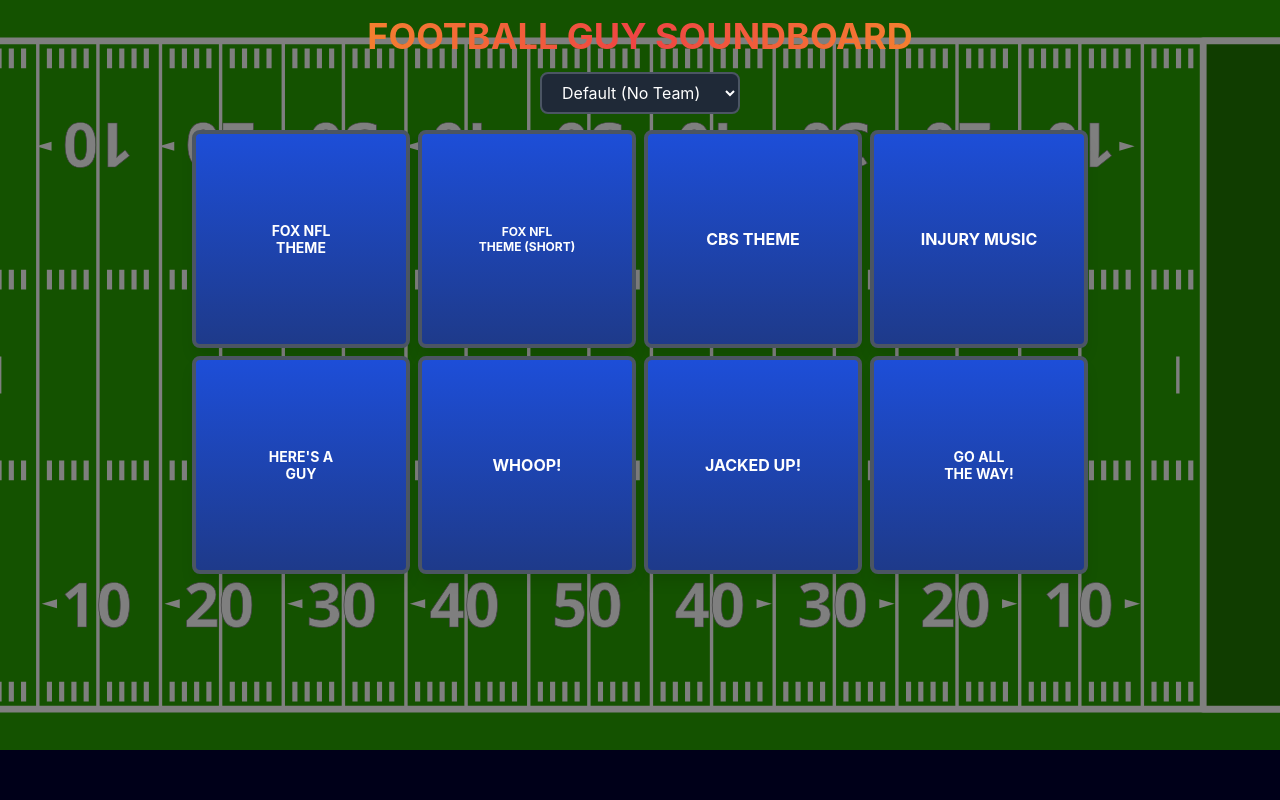
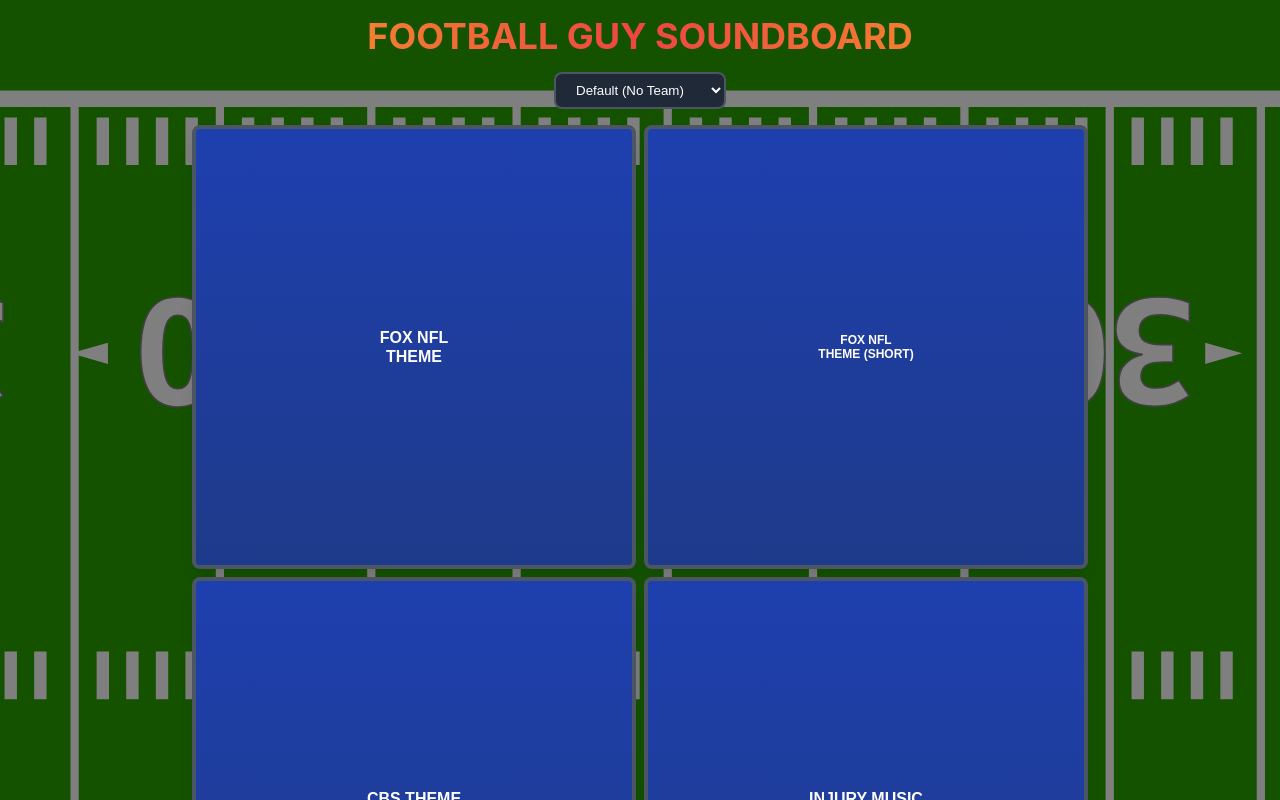
Before and after one commit to bobbyteenager89/soundboard, a Next.js app: page / in a window 1280 px wide. Shown: the top 800 px of the page. Built offline with nearby package versions, Linux system fonts and the light colour scheme.

Commit message:
Simplify styling with vanilla CSS and inline styles

```diff
--- a/src/app/globals.css
+++ b/src/app/globals.css
@@ -1,39 +1,33 @@
-@tailwind base;
-@tailwind components;
-@tailwind utilities;
-
-:root {
-  --foreground: #ffffff;
-  --background: #000033;
+* {
+  box-sizing: border-box;
+  margin: 0;
+  padding: 0;
 }
 
 body {
-  color: var(--foreground);
-  background: var(--background);
+  background-color: #000033;
+  color: white;
   font-family: -apple-system, BlinkMacSystemFont, "Segoe UI", Roboto, "Helvetica Neue", Arial, sans-serif;
-  margin: 0;
-  padding: 0;
   min-height: 100vh;
-  -webkit-font-smoothing: antialiased;
-  -moz-osx-font-smoothing: grayscale;
 }
 
 .sound-button {
+  width: 100%;
   aspect-ratio: 1;
-  padding: 0.375rem;
+  padding: 6px;
   color: white;
   font-weight: bold;
   border: 4px solid #4b5563;
-  border-radius: 0.5rem;
-  box-shadow: 0 10px 15px -3px rgb(0 0 0 / 0.1);
-  transition-property: all;
-  transition-timing-function: cubic-bezier(0.4, 0, 0.2, 1);
-  transition-duration: 150ms;
+  border-radius: 8px;
+  box-shadow: 0 10px 15px -3px rgba(0, 0, 0, 0.1);
+  transition: all 0.15s ease;
   display: flex;
   align-items: center;
   justify-content: center;
   position: relative;
   overflow: hidden;
+  background: linear-gradient(to bottom, #1e40af, #1e3a8a);
+  cursor: pointer;
 }
 
 .sound-button:hover {
@@ -50,12 +44,13 @@
 }
 
 .team-selector {
-  margin-top: 0.5rem;
-  padding: 0.5rem 1rem;
-  border-radius: 0.5rem;
+  margin-top: 8px;
+  padding: 8px 16px;
+  border-radius: 8px;
   background-color: #1f2937;
   color: white;
   border: 2px solid #4b5563;
+  cursor: pointer;
 }
 
 .team-selector:focus {
@@ -64,12 +59,13 @@
 }
 
 .title {
-  font-size: 2.25rem;
-  line-height: 2.5rem;
+  font-size: 36px;
+  line-height: 40px;
   font-weight: bold;
   background: linear-gradient(to right, #facc15, #ef4444, #facc15);
   -webkit-background-clip: text;
   background-clip: text;
   color: transparent;
-  padding: 0.5rem;
+  padding: 8px;
+  text-align: center;
 }
--- a/src/app/page.tsx
+++ b/src/app/page.tsx
@@ -29,23 +29,23 @@
 const TEAMS = {
   default: {
     name: "Default (No Team)",
-    primaryColor: "from-blue-700 to-blue-900",
+    primaryColor: { start: "#1e40af", end: "#1e3a8a" },
   },
   packers: {
     name: "Green Bay Packers",
-    primaryColor: "from-green-700 to-yellow-600",
+    primaryColor: { start: "#15803d", end: "#ca8a04" },
   },
   bears: {
     name: "Chicago Bears",
-    primaryColor: "from-blue-800 to-orange-600",
+    primaryColor: { start: "#1e40af", end: "#ea580c" },
   },
   bills: {
     name: "Buffalo Bills",
-    primaryColor: "from-blue-700 to-red-600",
+    primaryColor: { start: "#1e40af", end: "#dc2626" },
   },
   chiefs: {
     name: "Kansas City Chiefs",
-    primaryColor: "from-red-700 to-yellow-600",
+    primaryColor: { start: "#dc2626", end: "#ca8a04" },
   }
 };
 
@@ -126,22 +126,26 @@
   const sounds = [...teamSounds, ...otherSounds];
 
   return (
-    <div
-      className="min-h-screen bg-[#000033] p-2 relative"
-      style={{
+    <div style={{
+      minHeight: '100vh',
+      padding: '8px',
+      position: 'relative',
       backgroundImage: 'url(/images/AmFBfield.svg)',
       backgroundSize: 'cover',
       backgroundPosition: 'center',
       backgroundRepeat: 'no-repeat',
-      }}
-    >
-      {/* Overlay for better contrast */}
-      <div className="absolute inset-0 bg-black/50" />
+    }}>
+      {/* Overlay */}
+      <div style={{
+        position: 'absolute',
+        inset: 0,
+        backgroundColor: 'rgba(0, 0, 0, 0.5)',
+      }} />
 
       {/* Content */}
-      <div className="relative z-10">
+      <div style={{ position: 'relative', zIndex: 1 }}>
         {/* Header */}
-        <header className="mb-4 text-center">
+        <header style={{ marginBottom: '16px', textAlign: 'center' }}>
           <h1 className="title">
             FOOTBALL GUY SOUNDBOARD
           </h1>
@@ -161,7 +165,13 @@
         </header>
 
         {/* Soundboard Grid */}
-        <div className="grid grid-cols-2 md:grid-cols-3 lg:grid-cols-4 gap-2 max-w-4xl mx-auto">
+        <div style={{
+          display: 'grid',
+          gridTemplateColumns: 'repeat(2, 1fr)',
+          gap: '8px',
+          maxWidth: '896px',
+          margin: '0 auto',
+        }}>
           {sounds.map((sound) => (
             <SoundButton
               key={sound.file}
@@ -171,7 +181,9 @@
               onPlayStateChange={(isPlaying) => {
                 setPlayingSound(isPlaying ? sound.file : null);
               }}
-              className={sound.team ? `bg-gradient-to-b ${currentTeam.primaryColor}` : undefined}
+              style={sound.team ? {
+                background: `linear-gradient(to bottom, ${currentTeam.primaryColor.start}, ${currentTeam.primaryColor.end})`
+              } : undefined}
             />
           ))}
         </div>
@@ -180,19 +192,19 @@
   );
 }
 
-// Sound Button Component
+// Update SoundButton component
 function SoundButton({
   file,
   label,
   isCurrentlyPlaying,
   onPlayStateChange,
-  className = "bg-gradient-to-b from-blue-700 to-blue-900 hover:from-blue-600 hover:to-blue-800 active:from-blue-800 active:to-blue-950"
+  style
 }: {
   file: string;
   label: string;
   isCurrentlyPlaying: boolean;
   onPlayStateChange: (isPlaying: boolean) => void;
-  className?: string;
+  style?: React.CSSProperties;
 }) {
   const audioRef = useRef<HTMLAudioElement | null>(null);
   const [albumArtUrl, setAlbumArtUrl] = useState<string | null>(null);
@@ -257,26 +269,31 @@
   return (
     <button
       onClick={handleClick}
-      className={`
-        sound-button
-        ${className}
-        ${isCurrentlyPlaying ? 'playing' : ''}
-      `}
-      style={albumArtUrl ? {
+      className={`sound-button ${isCurrentlyPlaying ? 'playing' : ''}`}
+      style={{
+        ...style,
+        ...(albumArtUrl ? {
           backgroundImage: `url(${albumArtUrl})`,
           backgroundSize: 'cover',
           backgroundPosition: 'center'
-      } : undefined}
+        } : {})
+      }}
     >
-      {albumArtUrl && <div className="absolute inset-0 bg-black/40" />}
-      <span className={`
-        text-center
-        ${textSize}
-        leading-tight
-        whitespace-pre-line
-        relative
-        z-10
-      `}>
+      {albumArtUrl && <div style={{
+        position: 'absolute',
+        inset: 0,
+        backgroundColor: 'rgba(0, 0, 0, 0.4)'
+      }} />}
+      <span style={{
+        textAlign: 'center',
+        fontSize: label.length > 30 ? '10px' :
+                 label.length > 20 ? '12px' :
+                 label.length > 15 ? '14px' : '16px',
+        lineHeight: '1.2',
+        whiteSpace: 'pre-line',
+        position: 'relative',
+        zIndex: 1
+      }}>
         {displayText}
       </span>
     </button>
```
Lines whose indentation alone changed are shown as unchanged.
